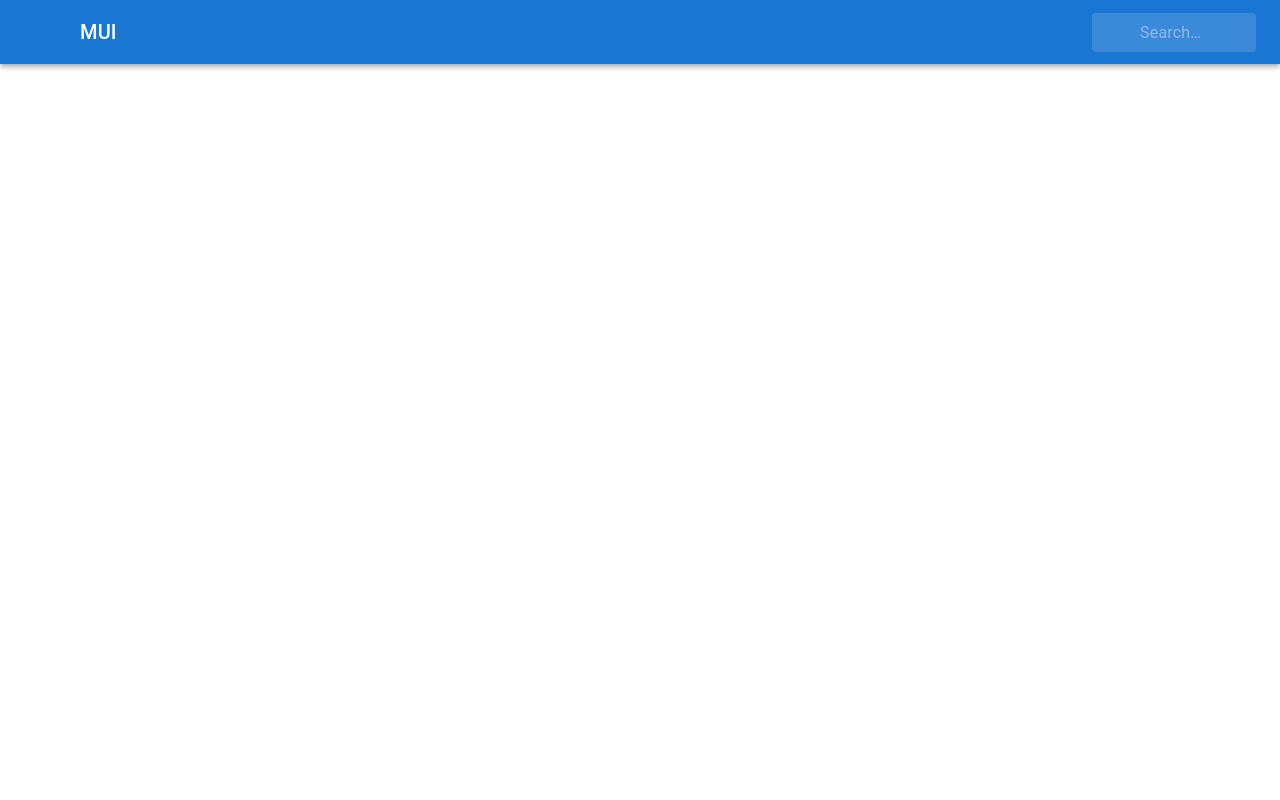
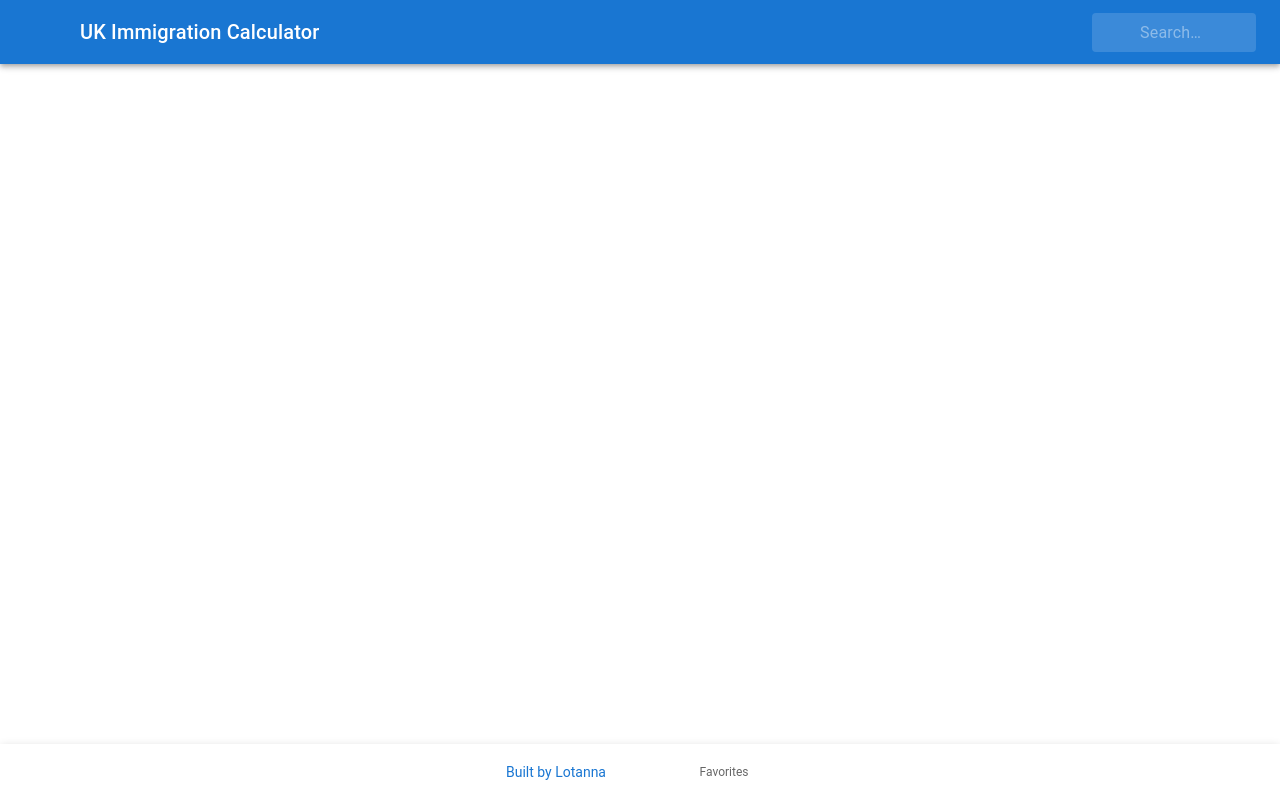
Before and after one commit to Tannababy/uk-immigration-app, a React (Create React App) app in the folder uk-immigration-app-frontend/: page / in a window 1280 px wide. Built offline with nearby package versions, Linux system fonts and the light colour scheme; some icons are missing.

Commit message:
created footer component and updated app.tsx

```diff
--- a/uk-immigration-app-frontend/src/App.tsx
+++ b/uk-immigration-app-frontend/src/App.tsx
@@ -1,11 +1,13 @@
 import React from 'react';
 import './App.css';
 import Header from './components/Header';
+import Footer from './components/Footer';
 
 const App = () => {
   return (
     <div>
-      <Header />
+          <Header />
+          <Footer />
     </div>
   );
 }
--- /dev/null
+++ b/uk-immigration-app-frontend/src/components/Footer.tsx
@@ -0,0 +1,33 @@
+import * as React from "react";
+import Box from "@mui/material/Box";
+import CssBaseline from "@mui/material/CssBaseline";
+import BottomNavigation from "@mui/material/BottomNavigation";
+import BottomNavigationAction from "@mui/material/BottomNavigationAction";
+import Paper from "@mui/material/Paper";
+
+const Footer = () => {
+  const [value, setValue] = React.useState(0);
+
+  return (
+    <Box sx={{ pb: 7 }}>
+      <CssBaseline />
+      <Paper
+        sx={{ position: "fixed", bottom: 0, left: 0, right: 0 }}
+        elevation={3}
+      >
+        <BottomNavigation
+          showLabels
+          value={value}
+          onChange={(event, newValue) => {
+            setValue(newValue);
+          }}
+        >
+          <BottomNavigationAction label="Built by Lotanna" />
+          <BottomNavigationAction label="Favorites" />
+        </BottomNavigation>
+      </Paper>
+    </Box>
+  );
+};
+
+export default Footer;
--- a/uk-immigration-app-frontend/src/components/Header.tsx
+++ b/uk-immigration-app-frontend/src/components/Header.tsx
@@ -71,7 +71,7 @@ const Header = () => {
             component="div"
             sx={{ flexGrow: 1, display: { xs: "none", sm: "block" } }}
           >
-            MUI
+            UK Immigration Calculator
           </Typography>
           <Search>
             <SearchIconWrapper>
```
